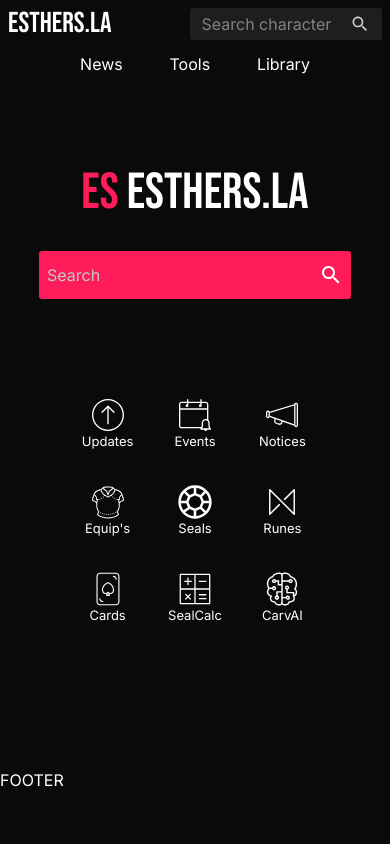
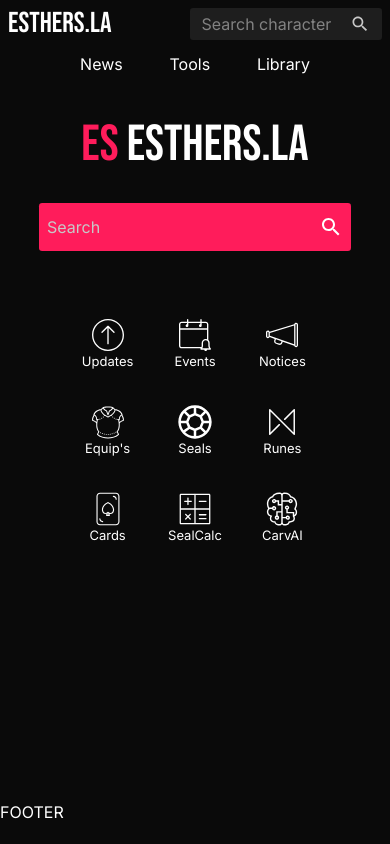
Before and after one commit to JoonsubHwang/esthers-la, a React (Create React App) app: page / in a window 390 px wide. Built offline with nearby package versions, Linux system fonts and the light colour scheme.

Commit message:
Reduced vertical padding and margin on phone and tablet

```diff
--- a/src/Main/Main.sass
+++ b/src/Main/Main.sass
@@ -5,7 +5,7 @@
 #main
 
     min-height: calc(100vh - #{$navbar-height} - #{$footer-height})
-    padding: 3rem 10vw 0
+    padding: 0 10vw
     @include for-laptop-up
         padding-top: 10rem
 
@@ -32,7 +32,7 @@
         $searchbar-height-desktop: 4rem
         display: flex
         background: $primary-color
-        margin-bottom: 6rem
+        margin-bottom: 4rem
         @include for-laptop-up
             margin-bottom: 8rem
 
```
